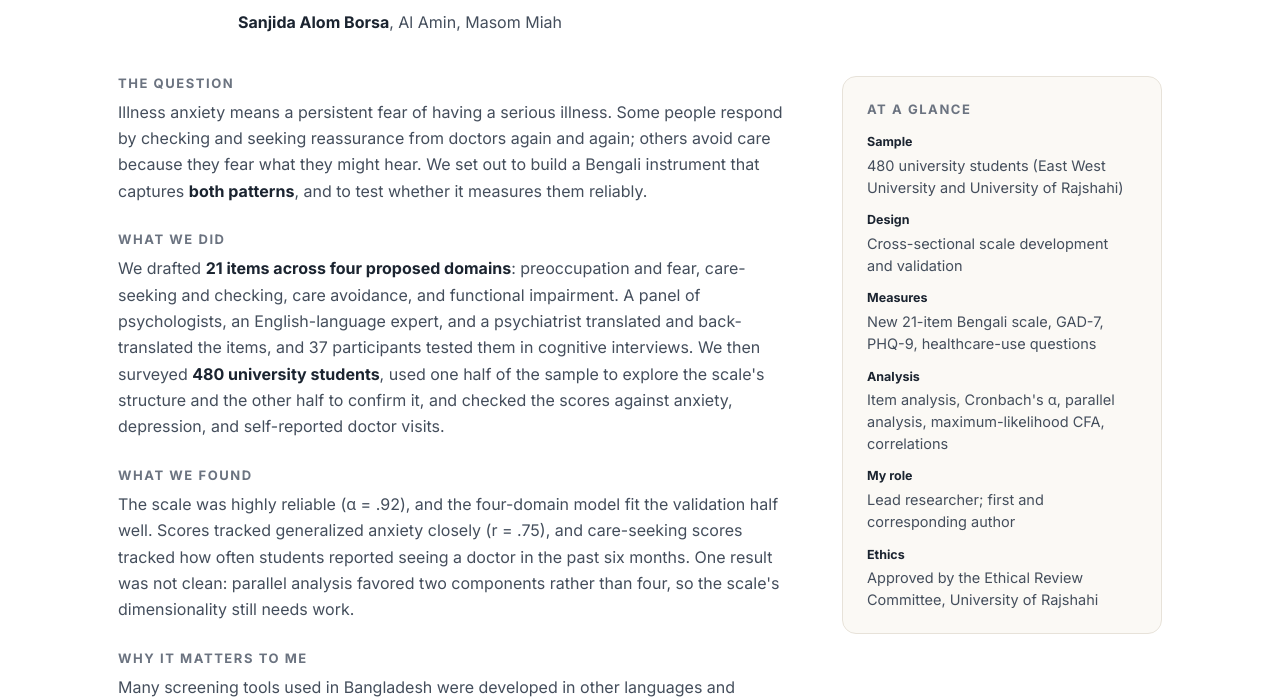
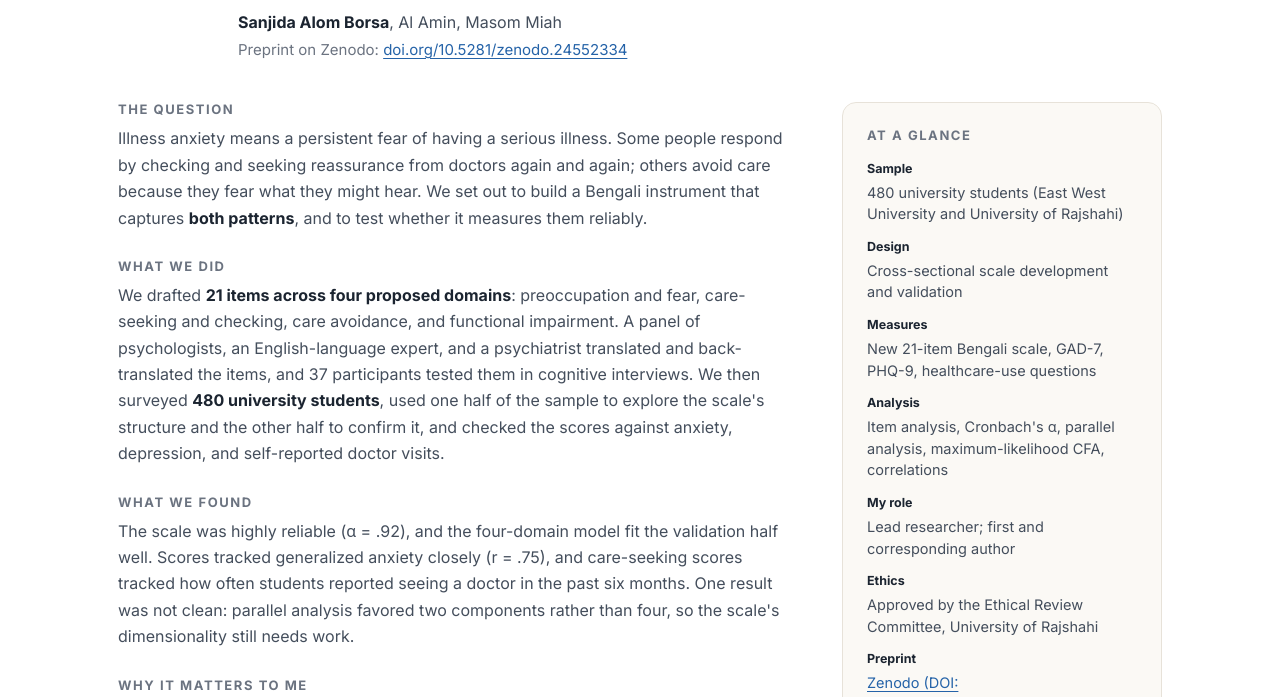
Before and after one commit to sanjidab74-cloud/sanjidab74-cloud.github.io, a plain HTML site: page research.html in a window 1280 px wide. Shown: the part 738-1435 px from the top of the page. Drawn offline with Linux system fonts and the light colour scheme.

Commit message:
Add Zenodo preprint links to research and CV pages

```diff
--- a/research.html
+++ b/research.html
@@ -52,6 +52,7 @@
           <span class="chip blue">Manuscript submitted &middot; BMC Public Health &middot; 2026</span>
           <h2 class="long">Development and Psychometric Evaluation of a Bengali Illness Anxiety Disorder Scale</h2>
           <p class="authors"><strong>Sanjida Alom Borsa</strong>, Al Amin, Masom Miah</p>
+          <p class="venue">Preprint on Zenodo: <a href="https://doi.org/10.5281/zenodo.24552334" target="_blank" rel="noopener">doi.org/10.5281/zenodo.24552334</a></p>
         </div>
       </div>
 
@@ -76,6 +77,7 @@
             <div><dt>Analysis</dt><dd>Item analysis, Cronbach's &alpha;, parallel analysis, maximum-likelihood CFA, correlations</dd></div>
             <div><dt>My role</dt><dd>Lead researcher; first and corresponding author</dd></div>
             <div><dt>Ethics</dt><dd>Approved by the Ethical Review Committee, University of Rajshahi</dd></div>
+            <div><dt>Preprint</dt><dd><a href="https://doi.org/10.5281/zenodo.24552334" target="_blank" rel="noopener">Zenodo (DOI: 10.5281/zenodo.24552334)</a></dd></div>
           </dl>
         </aside>
       </div>
@@ -285,6 +287,7 @@
           <span class="chip teal">Manuscript submitted &middot; BMC Psychology &middot; 2026</span>
           <h2 class="long">Under Pressure to Succeed: Self-Compassion, Academic Expectations Stress, and Anxiety in Bangladeshi University Admission Candidates</h2>
           <p class="authors"><strong>Sanjida Alom Borsa</strong>, Atashi Proshad</p>
+          <p class="venue">Preprint on Zenodo: <a href="https://doi.org/10.5281/zenodo.24552574" target="_blank" rel="noopener">doi.org/10.5281/zenodo.24552574</a></p>
         </div>
       </div>
 
@@ -308,6 +311,7 @@
             <div><dt>Measures</dt><dd>Academic Expectations Stress Inventory, 24-item Bengali self-compassion scale, DASS-21 anxiety subscale</dd></div>
             <div><dt>Analysis</dt><dd>Moderated regression, HC3 robust SEs, simple slopes, sensitivity and influence analyses</dd></div>
             <div><dt>My role</dt><dd>First and corresponding author</dd></div>
+            <div><dt>Preprint</dt><dd><a href="https://doi.org/10.5281/zenodo.24552574" target="_blank" rel="noopener">Zenodo (DOI: 10.5281/zenodo.24552574)</a></dd></div>
           </dl>
         </aside>
       </div>
```
Also changed, not shown: cv.html (+2 -2 lines).
